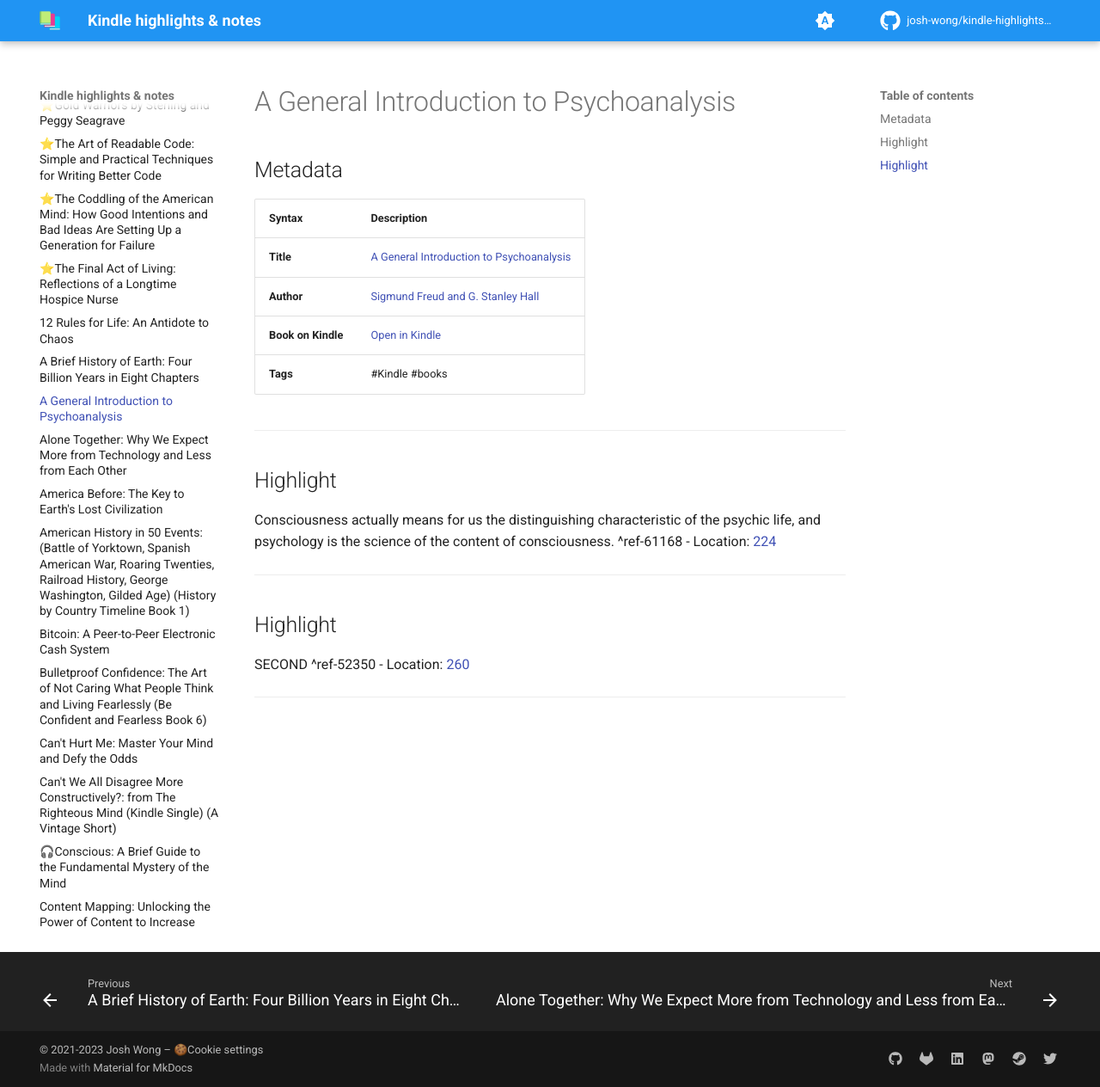
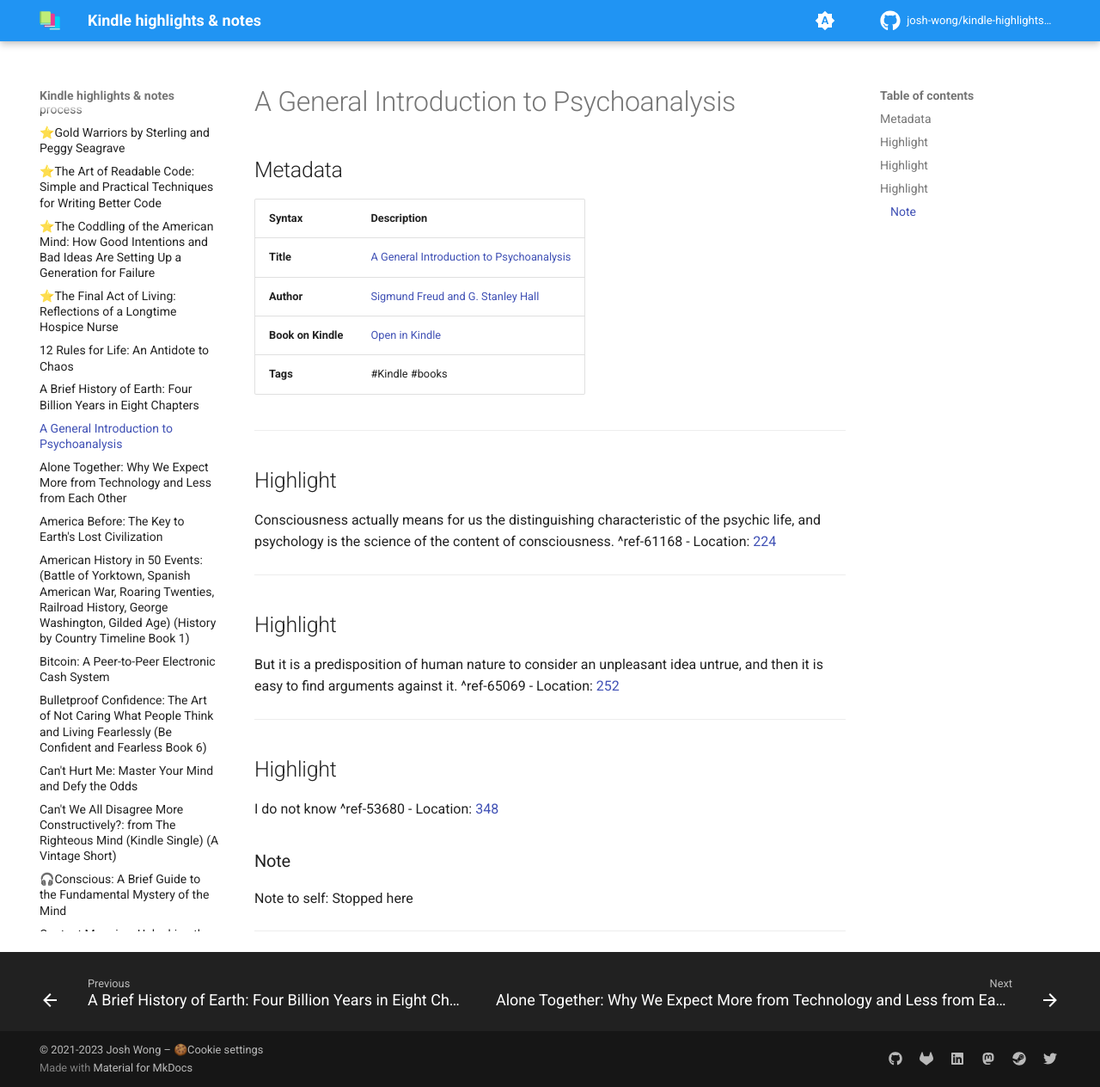
Before and after one commit to josh-wong/kindle-highlights-notes, an MkDocs documentation site: the page built from docs/A General Introduction to Psychoanalysis.md, in a window 1280 px wide and 1264 px high. Shown: the whole window at 86% size. Built offline with MkDocs 1.6.1 and Material for MkDocs 9.7.7, drawn with Linux system fonts in a browser that asks for light colours; comment, search, counter and statistics services are not loaded.

Commit message:
Update highlights and notes

```diff
--- a/docs/A General Introduction to Psychoanalysis.md
+++ b/docs/A General Introduction to Psychoanalysis.md
@@ -29,7 +29,16 @@ Consciousness actually means for us the distinguishing characteristic of the psy
 ---
 ## Highlight
 
-SECOND ^ref-52350
-- Location: [260](kindle://book?action=open&asin=B006IZ8VJI&location=260)
+But it is a predisposition of human nature to consider an unpleasant idea untrue, and then it is easy to find arguments against it. ^ref-65069
+- Location: [252](kindle://book?action=open&asin=B006IZ8VJI&location=252)
 
 ---
+## Highlight
+
+I do not know ^ref-53680
+- Location: [348](kindle://book?action=open&asin=B006IZ8VJI&location=348)
+
+### Note
+Note to self: Stopped here
+
+---
```
Also changed, not shown: other parts of docs/A General Introduction to Psychoanalysis.md (+2 -2 lines), docs/Magicians of the Gods.md (added, +31 -0 lines).
